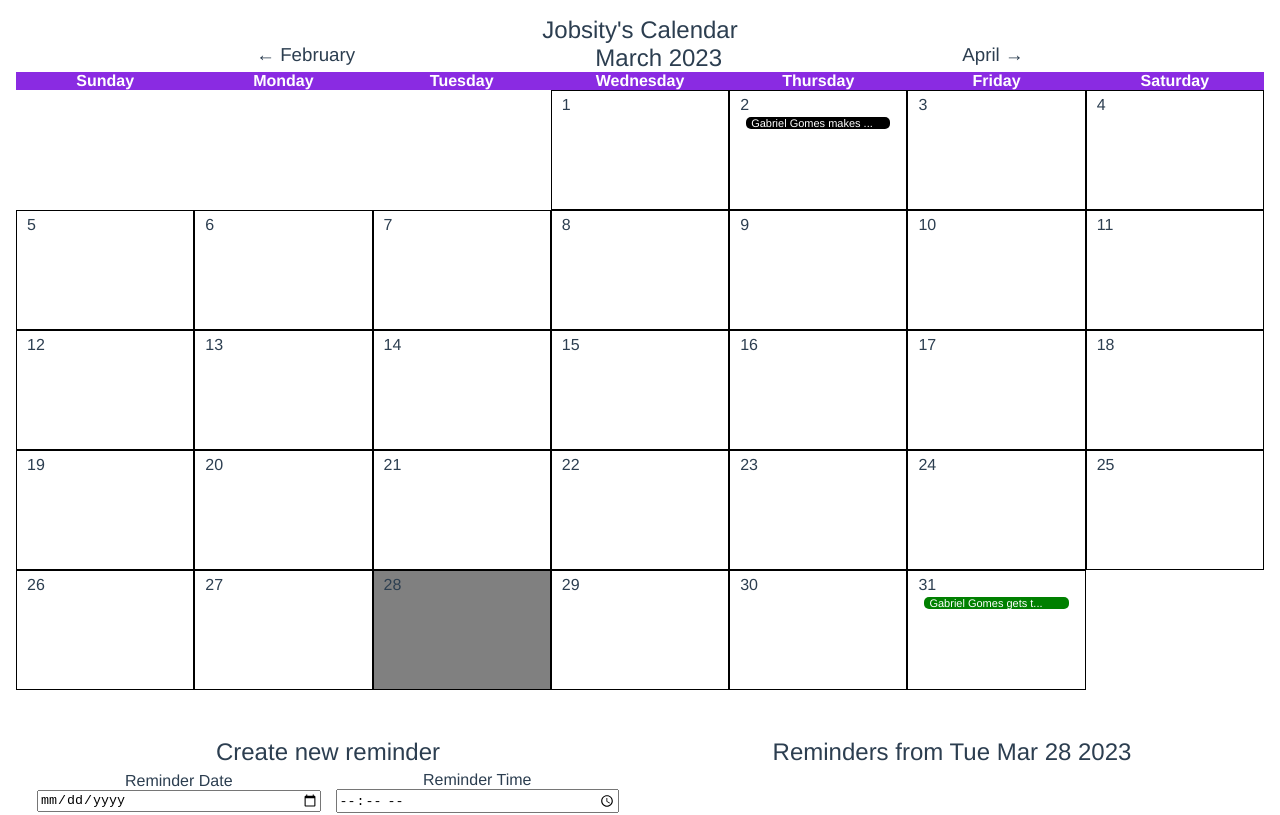
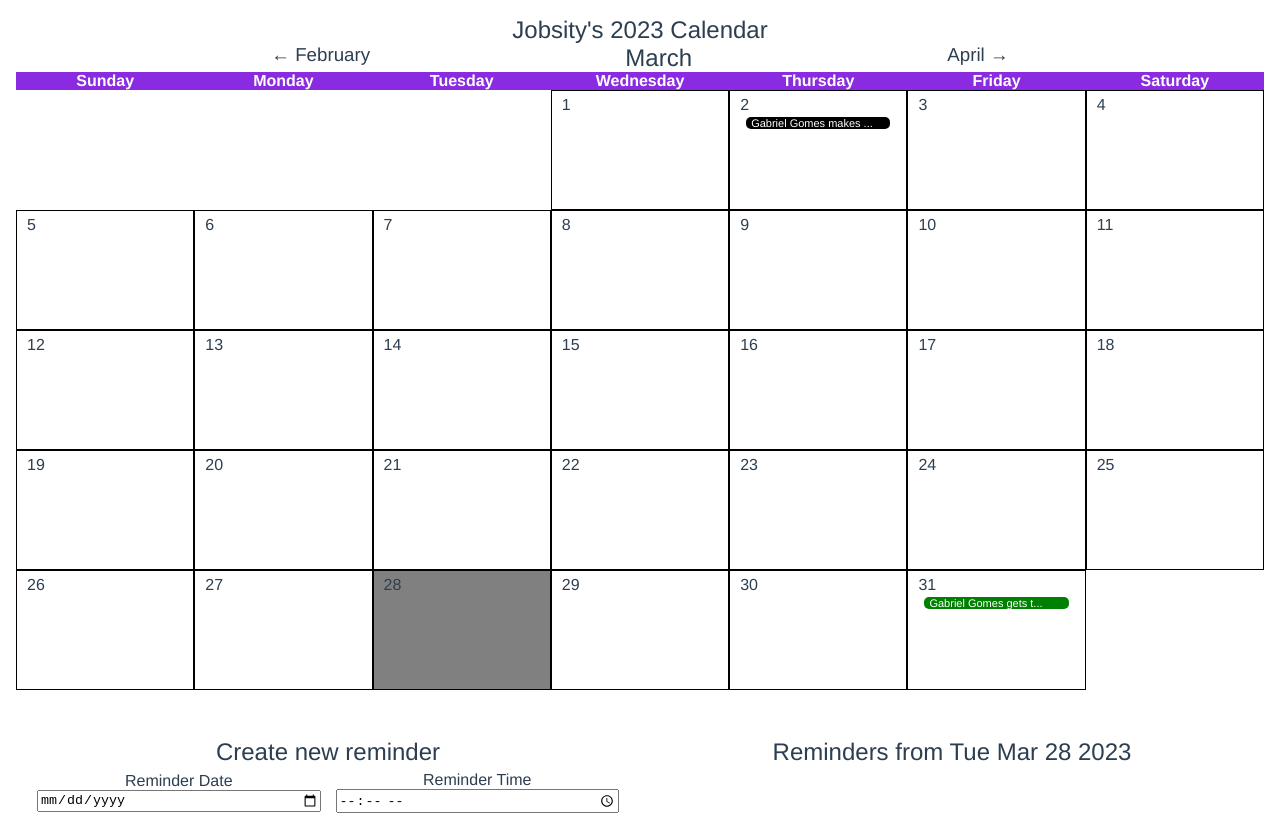
Before and after one commit to gabrielgomeso/vue-frontend-challenge, a Vue app: page / in a window 1280 px wide. Shown: the top 815 px of the page. Built offline with nearby package versions, Linux system fonts and the light colour scheme.

Commit message:
chore: make it a 2023 calendar

```diff
--- a/src/components/CalendarBody.vue
+++ b/src/components/CalendarBody.vue
@@ -1,9 +1,9 @@
 <template>
   <section class="calendar-body">
-    <h1 class="calendar-body__title">Jobsity's Calendar</h1>
+    <h1 class="calendar-body__title">Jobsity's 2023 Calendar</h1>
     <div class="calendar-body__months">
       <h3 @click="changeMonth(previousMonth)">← {{ previousMonth }}</h3>
-      <h2>{{ selectedMonthName }} {{ currentYear }}</h2>
+      <h2>{{ selectedMonthName }}</h2>
       <h3 @click="changeMonth(nextMonth)">{{ nextMonth }} →</h3>
     </div>
     <div class="calendar-body__main">
```
